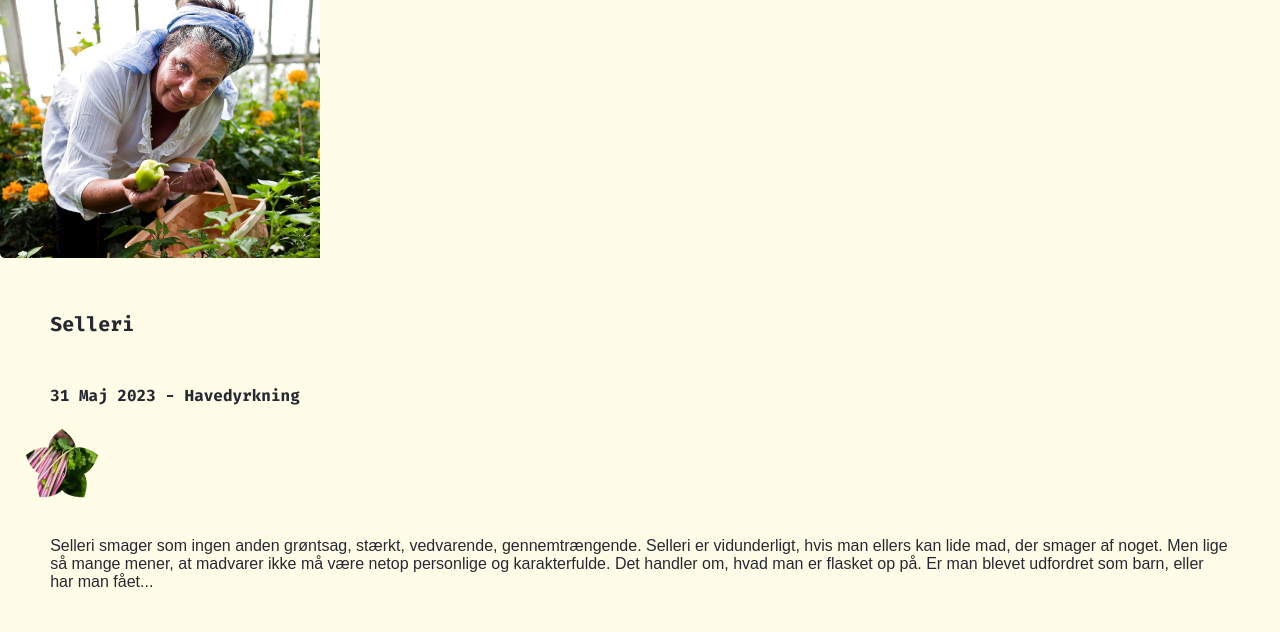
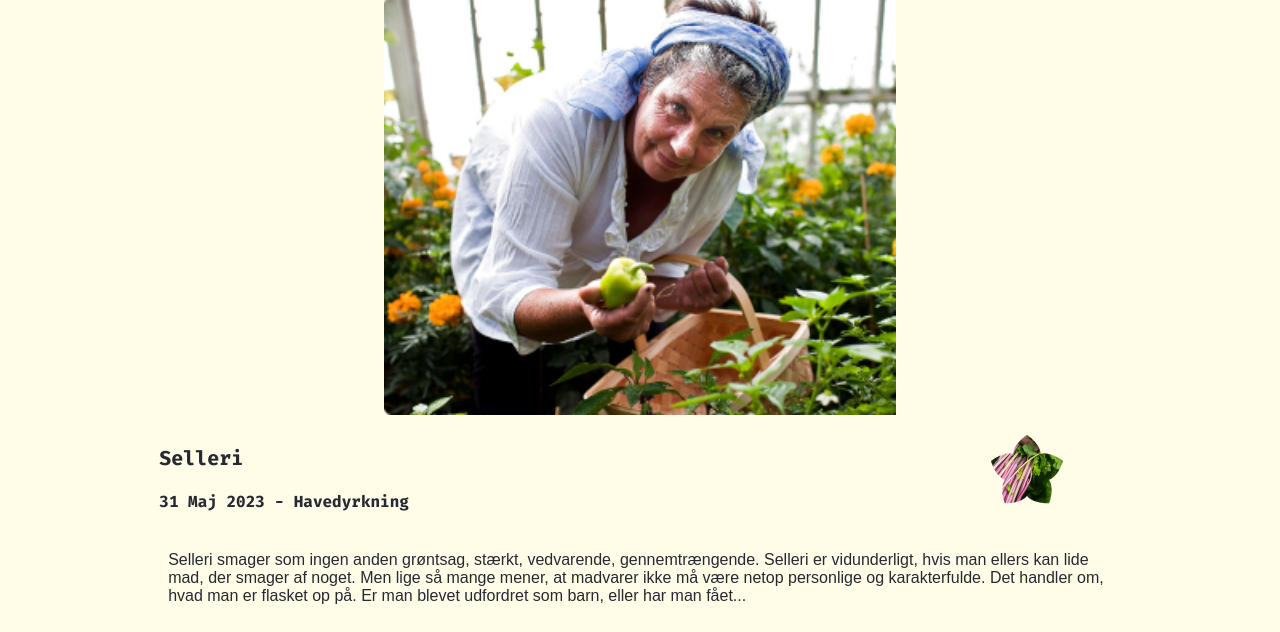
Before and after one commit to Bladfjeder/BlandedeBolcher, a plain HTML site: page paths/blog.html in a window 1280 px wide. Shown: the part 134-766 px from the top of the page. Drawn offline with Linux system fonts and the light colour scheme; files whose address does not match are found by name; a web font is replaced by a local one.

Commit message:
Update style.css
update style

```diff
--- a/style.css
+++ b/style.css
@@ -104,6 +104,11 @@ a{
 
 /*main indhold */
 
+main {
+    width: 80%;
+    margin-left: 10%;
+}
+
 section {
     margin: auto;
     padding: 2%;
@@ -204,6 +209,20 @@ input{
     margin-right: auto;
 }
 
+.center {
+    display: block;
+    margin-left: auto;
+    margin-right: auto;
+    width: 50%;
+  }
+
+  .float-right{
+    float: right;
+  }
+
+  .float-center{
+    float: center;
+  }
 /*footer */
 
 footer {
@@ -221,3 +240,18 @@ footer p {
 @media (max-width: 700px) {
 
 }
+
+/* blog style */
+
+.blog-head-wrapper{
+    display:flex
+}
+
+.blog-overskrift-headers{
+    min-width: 55%;
+
+}
+
+.vegetable-image{
+    width: 38%;
+}
```
